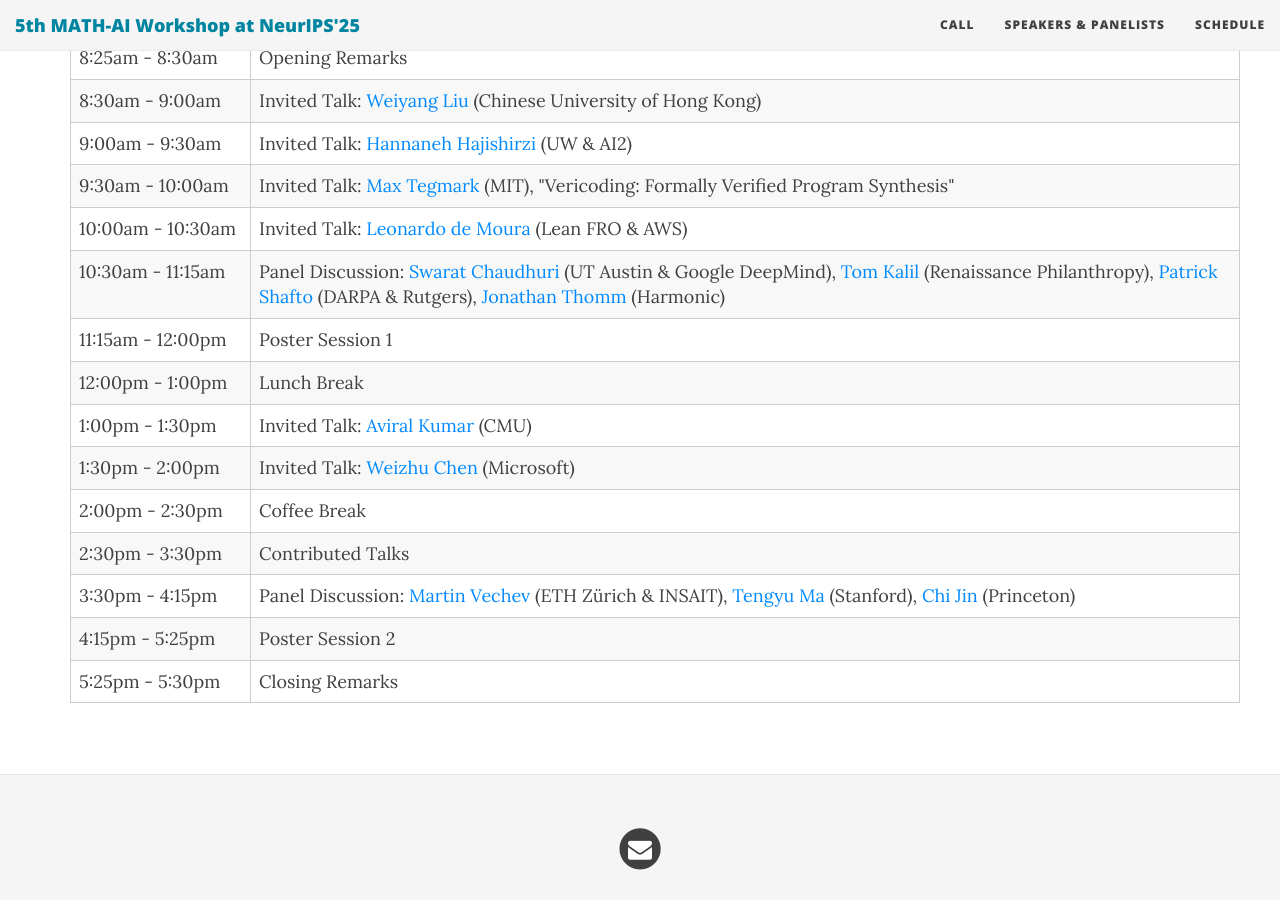
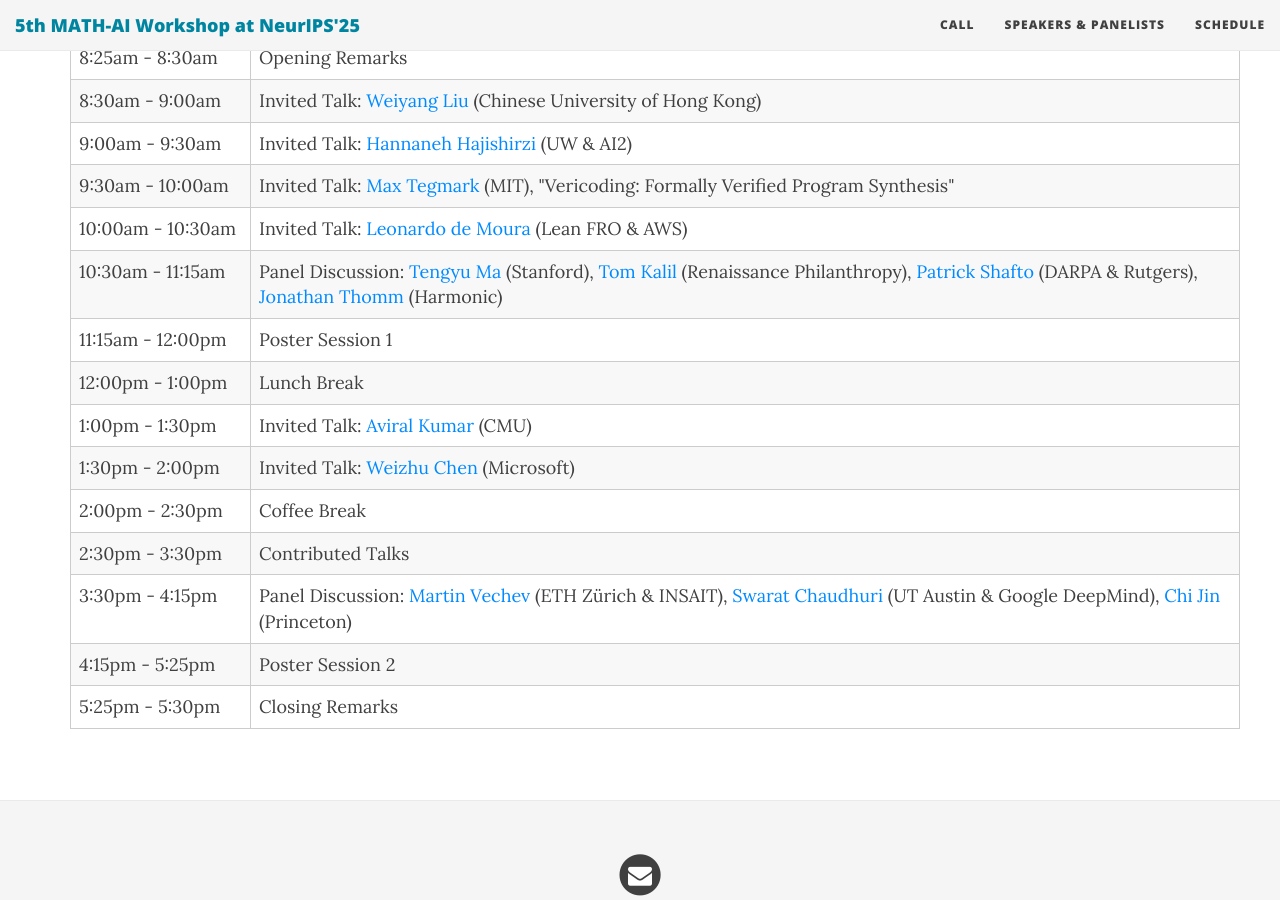
Before and after one commit to mathai2025/mathai2025.github.io, a Jekyll site: the page built from schedule.md, in a window 1280 px wide and 900 px high, scrolled down 442 px. Built offline with Jekyll 4.4.1, drawn with Linux system fonts in a browser that asks for light colours; nearby versions of some CDN libraries; part of the change alters nothing that is shown.

```diff
--- a/schedule.md
+++ b/schedule.md
@@ -40,7 +40,7 @@ use-site-title: true
       </tr>
       <tr>
         <td style="width: 180px;">10:30am - 11:15am</td>
-        <td>Panel Discussion: <a href="https://www.cs.utexas.edu/~swarat/" target="_blank">Swarat Chaudhuri</a> (UT Austin & Google DeepMind), <a href="https://www.renaissancephilanthropy.org/team/tom-kalil" target="_blank">Tom Kalil</a> (Renaissance Philanthropy), <a href="https://patrickshafto.com/" target="_blank">Patrick Shafto</a> (DARPA & Rutgers), <a href="https://www.linkedin.com/in/jonathan-thomm/" target="_blank">Jonathan Thomm</a> (Harmonic)</td>
+        <td>Panel Discussion: <a href="https://ai.stanford.edu/~tengyuma/" target="_blank">Tengyu Ma</a> (Stanford), <a href="https://www.renaissancephilanthropy.org/team/tom-kalil" target="_blank">Tom Kalil</a> (Renaissance Philanthropy), <a href="https://patrickshafto.com/" target="_blank">Patrick Shafto</a> (DARPA & Rutgers), <a href="https://www.linkedin.com/in/jonathan-thomm/" target="_blank">Jonathan Thomm</a> (Harmonic)</td>
       </tr>
       <tr>
         <td style="width: 180px;">11:15am - 12:00pm</td>
@@ -68,7 +68,7 @@ use-site-title: true
       </tr>
       <tr>
         <td style="width: 180px;">3:30pm - 4:15pm</td>
-        <td>Panel Discussion: <a href="https://www.sri.inf.ethz.ch/people/martin" target="_blank">Martin Vechev</a> (ETH Zürich & INSAIT), <a href="https://ai.stanford.edu/~tengyuma/" target="_blank">Tengyu Ma</a> (Stanford), <a href="https://sites.google.com/view/cjin/home" target="_blank">Chi Jin</a> (Princeton)</td>
+        <td>Panel Discussion: <a href="https://www.sri.inf.ethz.ch/people/martin" target="_blank">Martin Vechev</a> (ETH Zürich & INSAIT), <a href="https://www.cs.utexas.edu/~swarat/" target="_blank">Swarat Chaudhuri</a> (UT Austin & Google DeepMind), <a href="https://sites.google.com/view/cjin/home" target="_blank">Chi Jin</a> (Princeton)</td>
       </tr>
       <tr>
         <td style="width: 180px;">4:15pm - 5:25pm</td>
```
